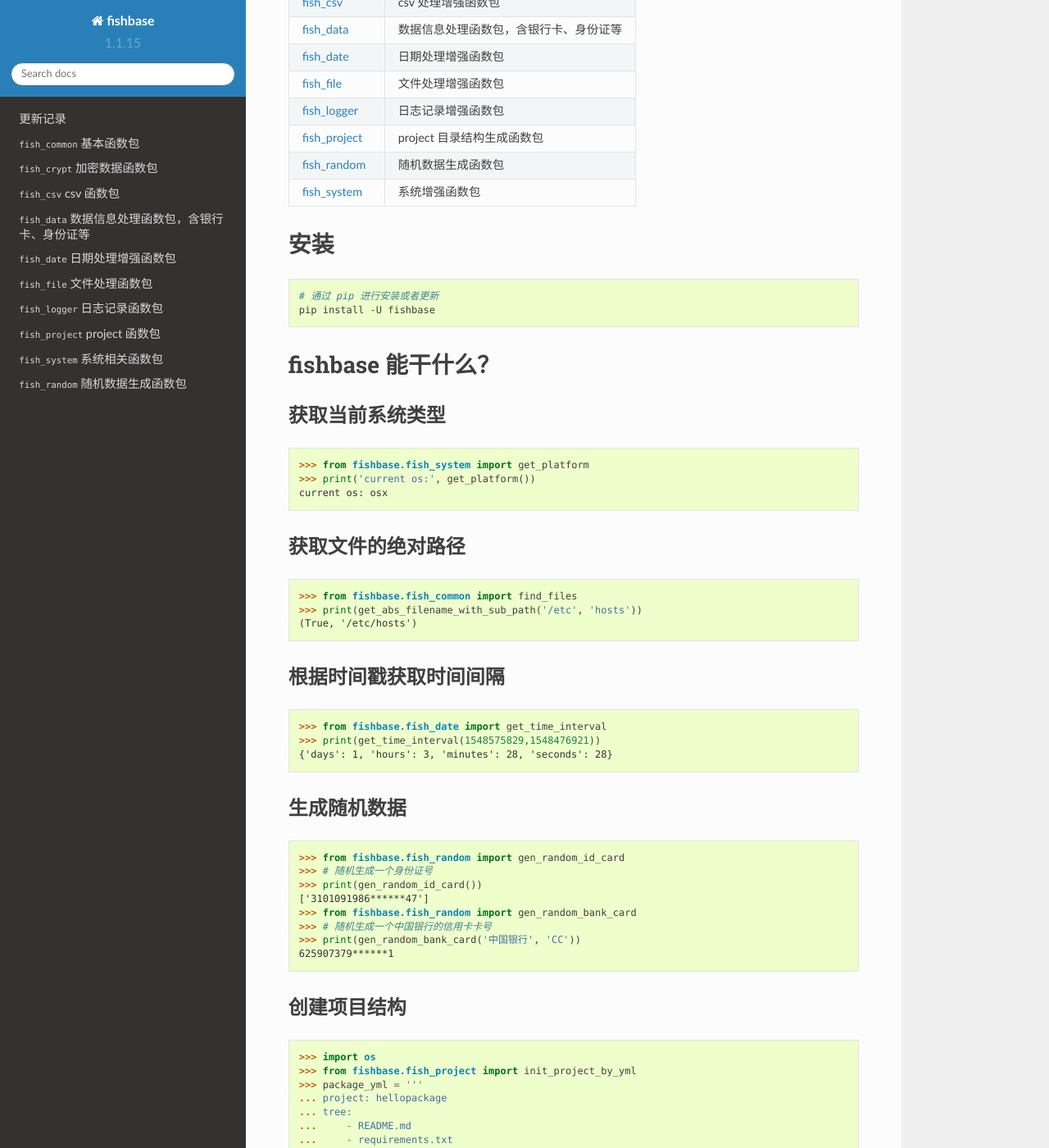
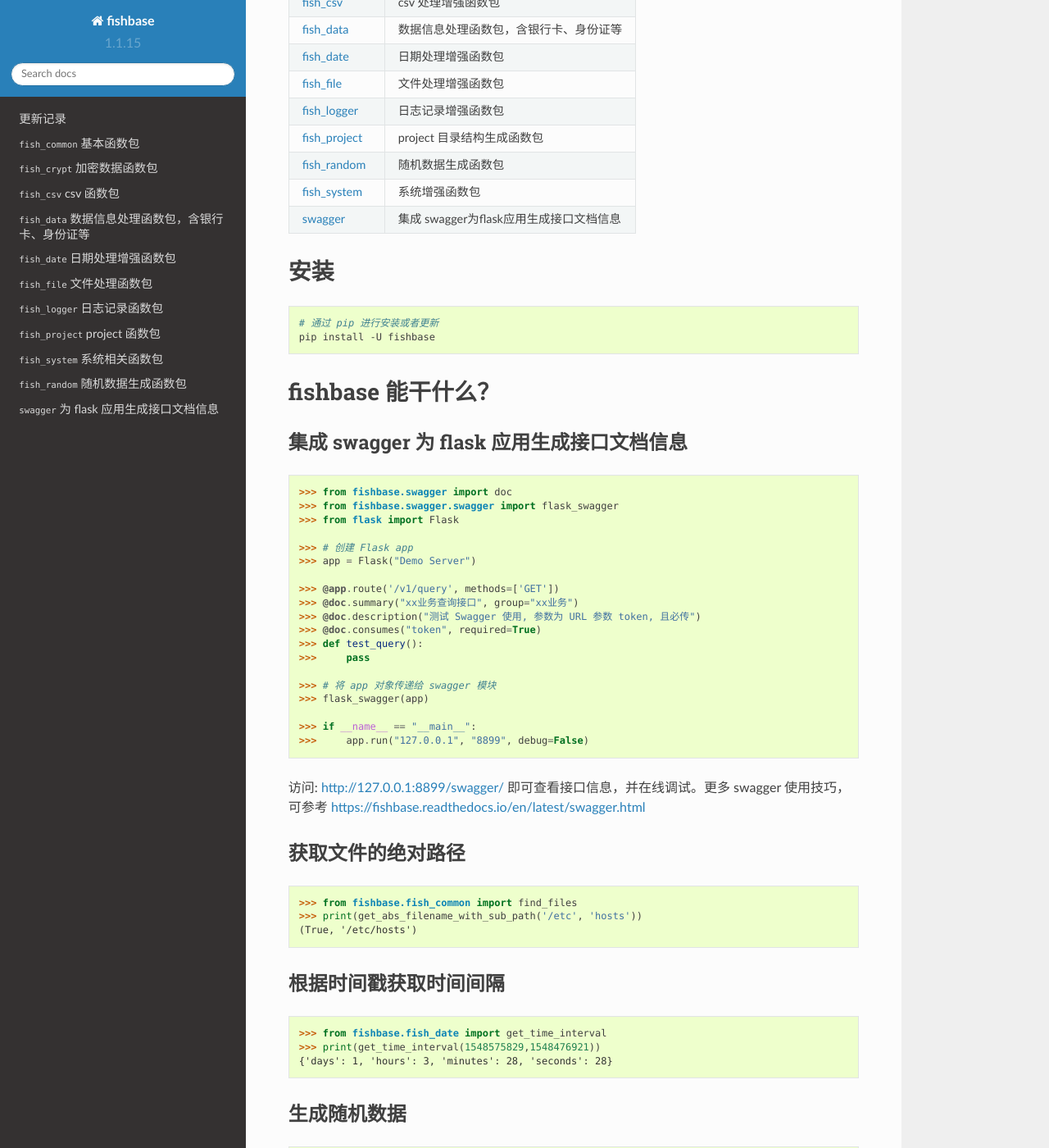
Before and after one commit to chinapnr/fishbase, a Sphinx documentation site: the page built from docs/index.rst, in a window 1280 px wide and 1400 px high, scrolled down 420 px. Shown: the whole window at 82% size. Built offline with Sphinx 7.4.7 and the Read the Docs theme 2.0.0, drawn with Linux system fonts in a browser that asks for light colours; some of the changed text lies outside the part shown.

Commit message:
2019.11.22 v1.1.16, add  Sphinxdoc info

```diff
--- a/docs/change_log.rst
+++ b/docs/change_log.rst
@@ -1,5 +1,9 @@
 更新记录
 ===========================
+2019.11.22 v1.1.16
+---------------------------
+* `#249 <https://github.com/chinapnr/fishbase/issues/249>`_, add swagger module;
+
 2019.7.17 v1.1.15
 ---------------------------
 * `#240 <https://github.com/chinapnr/fishbase/issues/240>`_, logging, edit function :meth:`set_log_file`,  optimize;
--- a/docs/index.rst
+++ b/docs/index.rst
@@ -46,7 +46,8 @@ fishbase 是由我们自主开发和整理的一套 Python 基础函数库。
 +----------------------------------------------------------------------------------+----------------------------------------+
 | `fish_system <https://fishbase.readthedocs.io/en/latest/fish_system.html>`_      | 系统增强函数包                         |
 +----------------------------------------------------------------------------------+----------------------------------------+
-
+| `swagger <https://fishbase.readthedocs.io/en/latest/swagger.html>`_              | 集成 swagger为flask应用生成接口文档信息|
++----------------------------------------------------------------------------------+----------------------------------------+
 
 
 安装
@@ -62,15 +63,32 @@ fishbase 能干什么？
 ===================
 
 
-获取当前系统类型
-----------------------------
+集成 swagger 为 flask 应用生成接口文档信息
+-----------------------------------------------
 
 .. code:: python
 
-   >>> from fishbase.fish_system import get_platform
-   >>> print('current os:', get_platform())
-   current os: osx
+   >>> from fishbase.swagger import doc
+   >>> from fishbase.swagger.swagger import flask_swagger
+   >>> from flask import Flask
 
+   >>> # 创建 Flask app
+   >>> app = Flask("Demo Server")
+
+   >>> @app.route('/v1/query', methods=['GET'])
+   >>> @doc.summary("xx业务查询接口", group="xx业务")
+   >>> @doc.description("测试 Swagger 使用, 参数为 URL 参数 token, 且必传")
+   >>> @doc.consumes("token", required=True)
+   >>> def test_query():
+   >>>     pass
+
+   >>> # 将 app 对象传递给 swagger 模块
+   >>> flask_swagger(app)
+
+   >>> if __name__ == "__main__":
+   >>>     app.run("127.0.0.1", "8899", debug=False)
+
+访问: http://127.0.0.1:8899/swagger/ 即可查看接口信息，并在线调试。更多 swagger 使用技巧，可参考 https://fishbase.readthedocs.io/en/latest/swagger.html
 
 获取文件的绝对路径
 ------------------------------
@@ -151,6 +169,7 @@ API 函数列表
    fish_project
    fish_system
    fish_random
+   swagger
 
 
 更多
--- /dev/null
+++ b/docs/swagger.rst
@@ -0,0 +1,104 @@
+``swagger`` 为 flask 应用生成接口文档信息
+=========================================
+
+简单 flask 应用
+-----------------------------------------------
+
+.. code:: python
+
+   >>> from fishbase.swagger import doc
+   >>> from fishbase.swagger.swagger import flask_swagger
+   >>> from flask import Flask
+
+   >>> # 创建 Flask app
+   >>> app = Flask("Demo Server")
+
+   >>> @app.route('/v1/query', methods=['GET'])
+   >>> @doc.summary("xx业务查询接口", group="xx业务")
+   >>> @doc.description("测试 Swagger 使用, 参数为 URL 参数 token, 且必传")
+   >>> @doc.consumes("token", required=True)
+   >>> def test_query():
+   >>>     pass
+
+   >>> # 将 app 对象传递给 swagger 模块
+   >>> flask_swagger(app)
+
+   >>> if __name__ == "__main__":
+   >>>     app.run("127.0.0.1", "8899", debug=False)
+
+访问: http://ip:port/swagger 即可查看接口信息。更多示例，可参考 :meth:`demo/demo_flask_swagger.py`
+
+
+蓝图模式的 flask 应用
+-----------------------------------------------
+
+.. code:: python
+
+    >>> from fishbase.swagger import doc
+    >>> from fishbase.swagger.swagger import flask_swagger
+    >>> from flask import Blueprint, Flask
+
+    >>> # 创建 Flask app
+    >>> app = Flask("Demo Server")
+    >>> # Swagger 可以从 app 中读取配置信息
+    >>> app.config.update({
+    >>>     "API_VERSION": "v1.0.0",
+    >>>     "NAME": "Demo Server",
+    >>>     "API_DESCRIPTION": "Demo Server"
+    >>> })
+    >>> # 创建 Flask 蓝图
+    >>> APPBlueprint = Blueprint(name='', import_name=__name__)
+
+    >>> @doc.summary("xx业务查询接口", group="xx业务")
+    >>> @doc.description("测试 Swagger 使用, 实例采用蓝图的方式, 参数为 URL 参数 token, 且必传")
+    >>> @doc.consumes("token", required=True)
+    >>> def test_query():
+    >>>     pass
+
+    >>> # 定义路由信息, 并指定路由映射的方法，请求方式等
+    >>> APPBlueprint.add_url_rule('/v1/query', view_func=test_query, methods=['GET'], endpoint='test_func1')
+
+    >>> app.register_blueprint(APPBlueprint)
+    >>> # 将 app 对象传递给 swagger 模块
+    >>> flask_swagger(app)
+
+    >>> if __name__ == "__main__":
+    >>>    app.run("127.0.0.1", "8899", debug=False)
+
+
+访问:  http://ip:port/swagger  即可查看接口信息。更多示例，可参考 :meth:`demo/demo_flask_blueprint_swagger.py`
+
+使用技巧
+-----------------------------------------------
+1. 如何启用？
+    只需调用 flask_swagger，并传入 flask app 对象即可。
+
+2. 如何关闭？
+    只需将在 app 配置中将DEBUG设置为 False 即可关闭此功能。
+
+3. 如何添加接口摘要信息？
+    若想在文档中添加摘要信息，需在对应方法上添加 :meth:`@doc.summary("xx业务查询接口", group="xx业务")` 装饰器。其中第一个参数为摘要描述信息，可选参数 group 可将接口进行分组
+
+4. 如何添加接口描述信息？
+    若想在文档中添加描述信息，需在对应方法上添加 :meth:`@doc.description("测试 Swagger 使用, 实例采用蓝图的方式, 参数为 URL 参数 token, 且必传")` 装饰器。参数即为描述内容
+
+5. 参数为 url 参数时如何配置？
+    若参数为 url 参数， 需在对应方法上添加 :meth:`@doc.consumes("token", required=True)` 装饰器，其中第一个参数为参数名称，可选参数 required 代表此参数是否必传，默认为 False。可选参数 location 代表此参数传递的位置，默认为 query。
+
+6. 参数为请求体参数时如何配置？
+    若参数为请求体参数，使用方法与参数为 url 参数类似，只需将第一个参数改为请求体参数对象(可以是一个类，或者字典)。location 设置为 body。例如： :meth:`@doc.consumes(AddXxReqVo, location="body")`
+
+7. 如何进行接口在线调试？
+    使用 swagger，并且项目正常启动后，访问 http://ip:port/swagger 即可看到 flask app 所拥有的所有接口信息，点击 Try it out 即可进行在线调试。注意：为了安全起见，建议项目在生产环境运行时候关闭 swagger 功能，只需将 app 对象中的 DEBUG 设置为 False 即可。
+
+
+更多源码信息
+-----------------------------------------------
+.. autosummary::
+    swagger.swagger.flask_swagger
+    swagger.swagger.swagger_json
+    swagger.swagger.swagger_config
+    swagger.swagger.swagger
+
+.. automodule:: swagger.swagger
+   :members:
```
